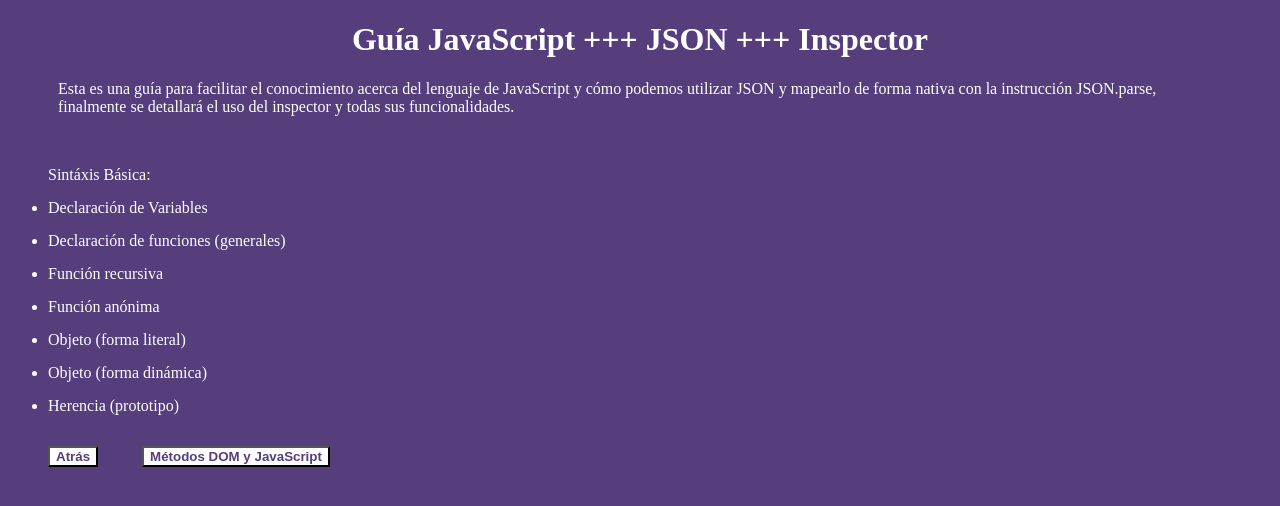
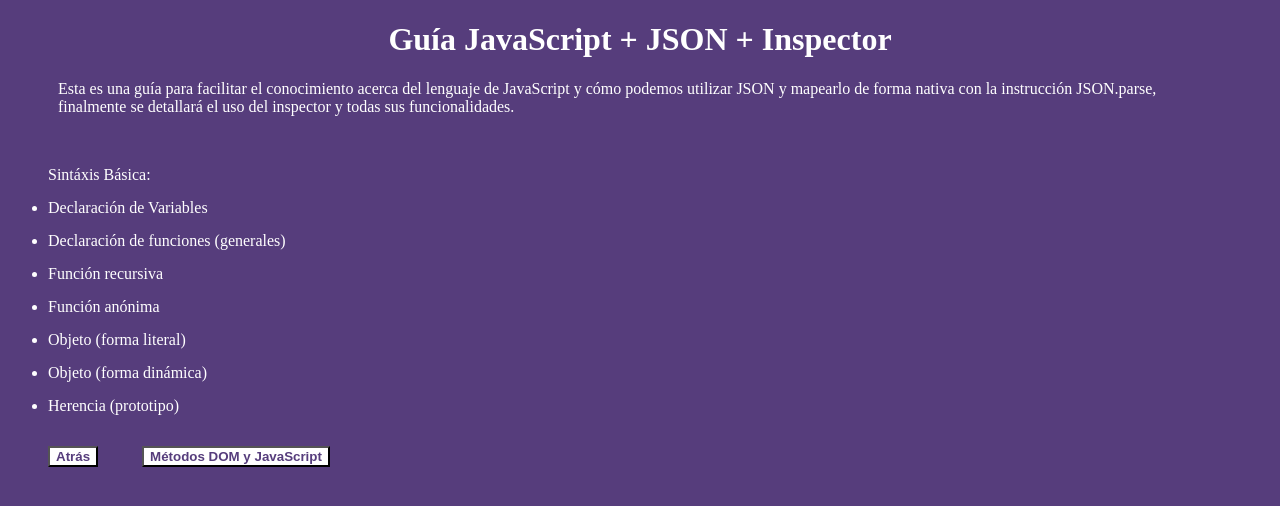
Before and after one commit to jesusmambie/Laboratorio_06_ATI, a plain HTML site: page index.html in a window 1280 px wide. Drawn offline with Linux system fonts and the light colour scheme.

Commit message:
commit del branch master

```diff
--- a/index.html
+++ b/index.html
@@ -7,7 +7,7 @@
 	</head>
 
 	<body>
-		<h1> Guía JavaScript +++ JSON +++ Inspector </h1>
+		<h1> Guía JavaScript + JSON + Inspector </h1>
 		<p> Esta es una guía para facilitar el conocimiento acerca del lenguaje de JavaScript y cómo podemos utilizar JSON y mapearlo de forma nativa con la instrucción JSON.parse, finalmente se detallará el uso del inspector y todas sus funcionalidades.</p>
 		<br>
 
```
